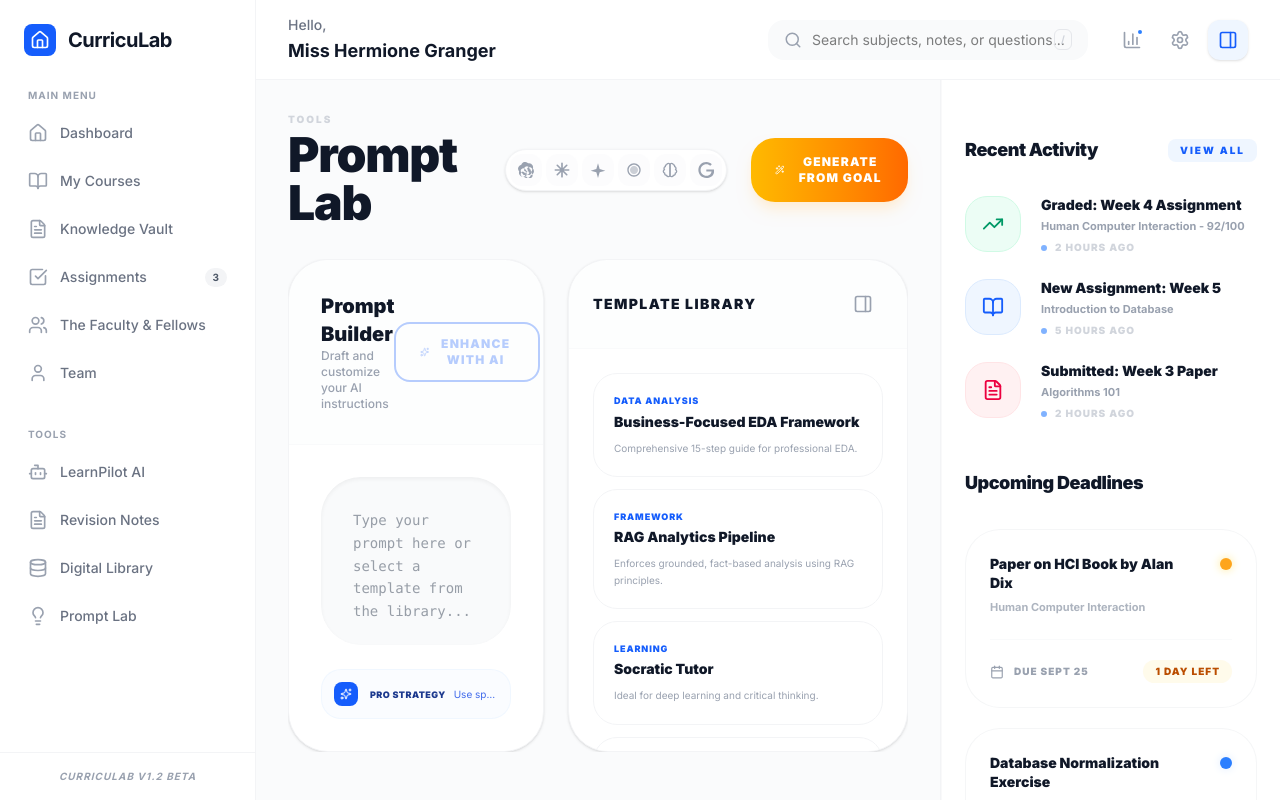
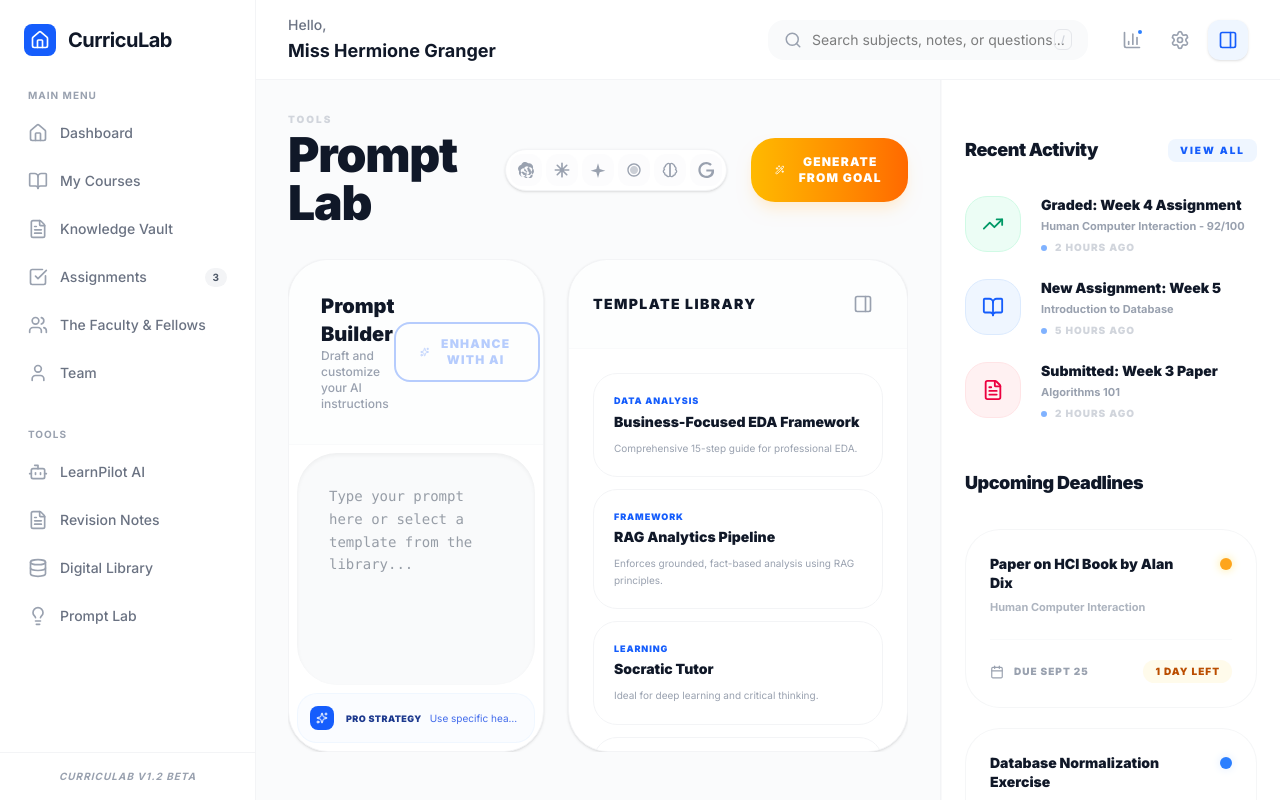
Before and after one commit to Harry-0402/CurricuLab, a Next.js app: page /tools/prompts in a window 1280 px wide. Built offline with nearby package versions, Linux system fonts and the light colour scheme.

Commit message:
style: reduce prompt builder padding to maximize space

```diff
--- a/components/web/PromptLabContent.tsx
+++ b/components/web/PromptLabContent.tsx
@@ -199,7 +199,7 @@ export function PromptLabContent() {
                             </div>
                         </div>
 
-                        <div className="p-8 flex-1 flex flex-col gap-6 overflow-hidden">
+                        <div className="p-2 flex-1 flex flex-col gap-2 overflow-hidden">
                             <textarea
                                 value={builderText}
                                 onChange={(e) => setBuilderText(e.target.value)}
```
